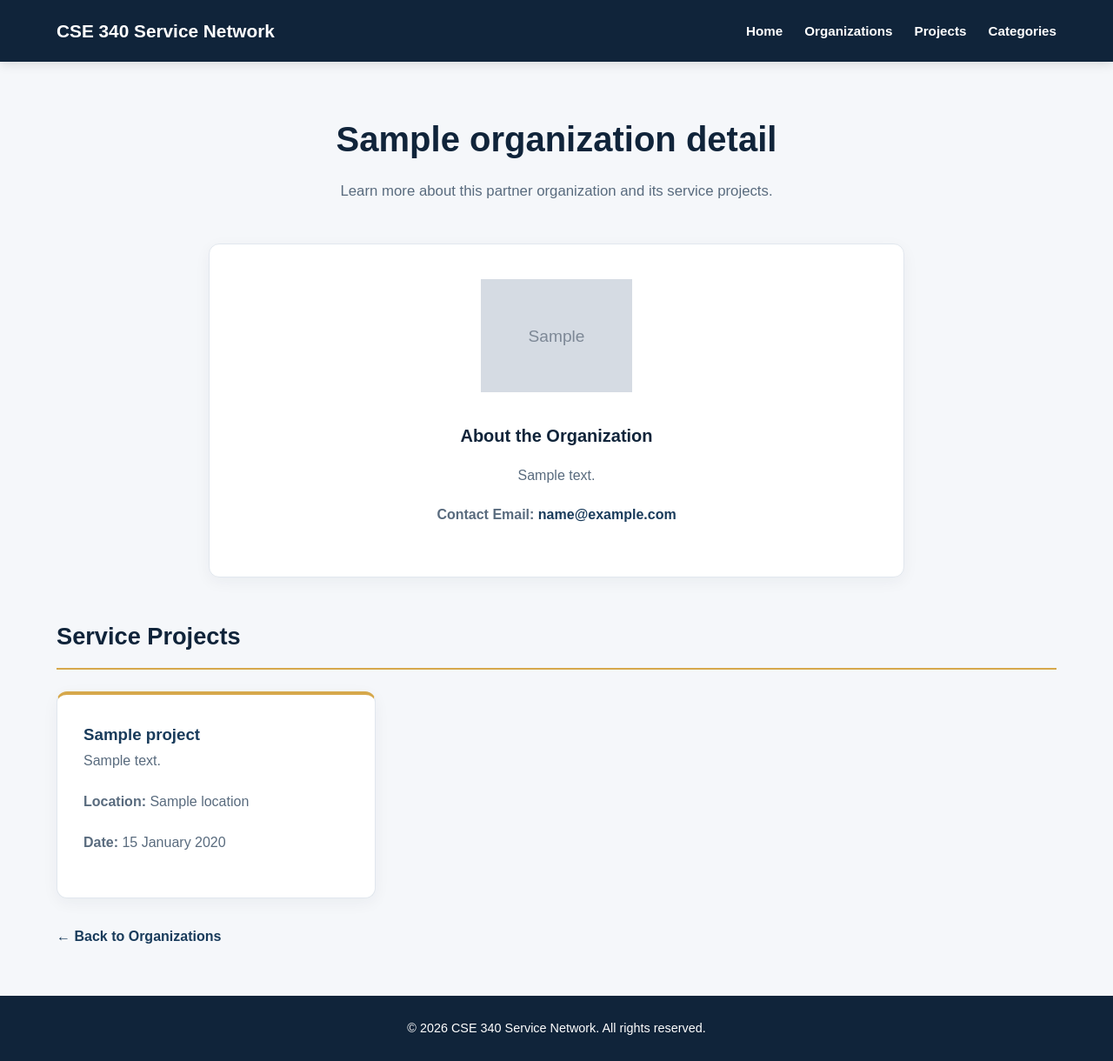
After one commit to ferdinandstanley/cse340-course, a Node server app: template src/views/organization.ejs in a window 1280 px wide. The commit adds this page. Shown: the whole page at 87% size. Run offline with Node 20, Linux system fonts and the light colour scheme; the template is opened without the code that fills it: most values are stand-ins (such as "Sample title", 1, 10 or a date in 2020); grey boxes marked "Sample" are stand-in pictures.

Commit message:
Complete service network detail pages and styling

```diff
--- a/public/css/main.css
+++ b/public/css/main.css
@@ -394,3 +394,195 @@ main {
         padding: 25px 20px;
     }
 }
+
+/* =================================
+   11. DETAIL PAGE STYLES
+================================= */
+
+/* Organization detail page */
+.organization-details {
+    max-width: 800px;
+    margin: 0 auto 45px;
+}
+
+.organization-details .organization-card {
+    padding: 40px;
+}
+
+.organization-details .organization-logo {
+    width: 180px;
+    height: 130px;
+    object-fit: contain;
+    margin-bottom: 25px;
+}
+
+.organization-details .organization-card h2 {
+    color: var(--navy);
+    margin-bottom: 15px;
+}
+
+.organization-details .organization-card p {
+    margin-bottom: 18px;
+}
+
+.organization-projects,
+.category-projects {
+    margin-top: 45px;
+}
+
+.organization-projects>h2,
+.category-projects>h2 {
+    color: var(--navy);
+    font-size: 1.7rem;
+    margin-bottom: 25px;
+    padding-bottom: 12px;
+    border-bottom: 2px solid var(--gold);
+}
+
+/* Project detail page */
+.project-details {
+    max-width: 850px;
+    margin: 0 auto 35px;
+}
+
+.project-details .project-card {
+    padding: 40px;
+    border-top: 5px solid var(--gold);
+}
+
+.project-details .project-card h2 {
+    color: var(--navy);
+    margin-bottom: 20px;
+}
+
+.project-details .project-card p {
+    margin-bottom: 18px;
+}
+
+.project-categories {
+    margin-top: 30px;
+    padding-top: 22px;
+    border-top: 1px solid var(--border);
+}
+
+.project-categories>strong {
+    display: block;
+    color: var(--navy);
+    margin-bottom: 15px;
+}
+
+/* Category tags */
+.category-tags {
+    display: flex;
+    flex-wrap: wrap;
+    gap: 10px;
+    margin-top: 12px;
+}
+
+.category-tag {
+    display: inline-block;
+    background: var(--gold-light);
+    color: var(--navy);
+    padding: 7px 15px;
+    border-radius: 20px;
+    font-size: 0.88rem;
+    font-weight: 600;
+    text-decoration: none;
+    border: 1px solid transparent;
+    transition: background 0.3s ease, transform 0.3s ease;
+}
+
+.category-tag:hover {
+    background: var(--gold);
+    transform: translateY(-2px);
+}
+
+/* Links on detail pages */
+.organization-details a,
+.project-details a,
+.organization-projects a,
+.category-projects a {
+    color: var(--navy-light);
+    font-weight: 600;
+    text-decoration: none;
+    transition: color 0.3s ease;
+}
+
+.organization-details a:hover,
+.project-details a:hover,
+.organization-projects a:hover,
+.category-projects a:hover {
+    color: #b38328;
+    text-decoration: underline;
+}
+
+/* Back navigation links */
+.organization-details+p,
+.project-details+p,
+.organization-projects+p,
+.category-projects+p {
+    margin-top: 30px;
+}
+
+main.container>p:last-child {
+    margin-top: 30px;
+}
+
+main.container>p:last-child a {
+    color: var(--navy-light);
+    font-weight: 600;
+    text-decoration: none;
+}
+
+main.container>p:last-child a:hover {
+    color: #b38328;
+    text-decoration: underline;
+}
+
+/* Keyboard accessibility */
+.organization-details a:focus-visible,
+.project-details a:focus-visible,
+.organization-projects a:focus-visible,
+.category-projects a:focus-visible,
+.category-tag:focus-visible,
+main.container>p:last-child a:focus-visible {
+    outline: 3px solid var(--gold);
+    outline-offset: 4px;
+    border-radius: 3px;
+}
+
+/* =================================
+   12. DETAIL PAGE RESPONSIVENESS
+================================= */
+
+@media (max-width: 650px) {
+
+    .organization-details .organization-card,
+    .project-details .project-card {
+        padding: 25px 20px;
+    }
+
+    .organization-details .organization-logo {
+        width: 150px;
+        height: 110px;
+    }
+
+    .organization-projects,
+    .category-projects {
+        margin-top: 35px;
+    }
+
+    .organization-projects>h2,
+    .category-projects>h2 {
+        font-size: 1.4rem;
+    }
+
+    .category-tags {
+        gap: 8px;
+    }
+
+    .category-tag {
+        font-size: 0.82rem;
+        padding: 6px 12px;
+    }
+}
--- a/src/views/categories.ejs
+++ b/src/views/categories.ejs
@@ -19,7 +19,9 @@
 
                     <article class="category-card">
                         <h2>
-                            <%= category.name %>
+                            <a href="/category/<%= category.category_id %>">
+                                <%= category.name %>
+                            </a>
                         </h2>
                     </article>
 
--- /dev/null
+++ b/src/views/organization.ejs
@@ -0,0 +1,64 @@
+<%- include('partials/header', { title }) %>
+
+    <main class="container">
+        <section class="page-intro">
+            <h1>
+                <%= organizationDetails.name %>
+            </h1>
+            <p>Learn more about this partner organization and its service projects.</p>
+        </section>
+
+        <section class="organization-details">
+            <article class="organization-card">
+                <img src="/images/<%= organizationDetails.logo_filename %>" alt="<%= organizationDetails.name %> logo"
+                    class="organization-logo">
+
+                <h2>About the Organization</h2>
+                <p>
+                    <%= organizationDetails.description %>
+                </p>
+
+                <p>
+                    <strong>Contact Email:</strong>
+                    <a href="mailto:<%= organizationDetails.contact_email %>">
+                        <%= organizationDetails.contact_email %>
+                    </a>
+                </p>
+            </article>
+        </section>
+
+        <section class="organization-projects">
+            <h2>Service Projects</h2>
+
+            <% if (projects && projects.length> 0) { %>
+                <div class="project-grid">
+                    <% projects.forEach(project=> { %>
+                        <article class="project-card">
+                            <h3>
+                                <a href="/project/<%= project.project_id %>">
+                                    <%= project.title %>
+                                </a>
+                            </h3>
+                            <p>
+                                <%= project.description %>
+                            </p>
+                            <p><strong>Location:</strong>
+                                <%= project.location %>
+                            </p>
+                            <p>
+                                <strong>Date:</strong>
+                                <%= project.date.toLocaleDateString('en-GB', { day: 'numeric' , month: 'long' ,
+                                    year: 'numeric' , timeZone: 'UTC' }) %>
+                            </p>
+                        </article>
+                        <% }); %>
+                </div>
+                <% } else { %>
+                    <p>This organization currently has no service projects.</p>
+                    <% } %>
+        </section>
+
+        <p><a href="/organizations">← Back to Organizations</a></p>
+    </main>
+
+    <%- include('partials/footer') %>
--- a/src/views/organizations.ejs
+++ b/src/views/organizations.ejs
@@ -27,7 +27,9 @@
                             <img src="/images/<%= organization.logo_filename %>" alt="<%= organization.name %> logo">
 
                             <h2>
-                                <%= organization.name %>
+                                <a href="/organization/<%= organization.organization_id %>">
+                                    <%= organization.name %>
+                                </a>
                             </h2>
 
                             <p>
```
Also changed, not shown: src/controllers/categories.js (+37 -3 lines), src/controllers/projects.js (+45 -5 lines), src/models/categories.js (+68 -1 lines), src/models/projects.js (+43 -1 lines), src/routes.js (+21 -3 lines), src/views/category.ejs (added, +56 -0 lines), src/views/project.ejs (added, +60 -0 lines), src/views/projects.ejs (+6 -2 lines).
